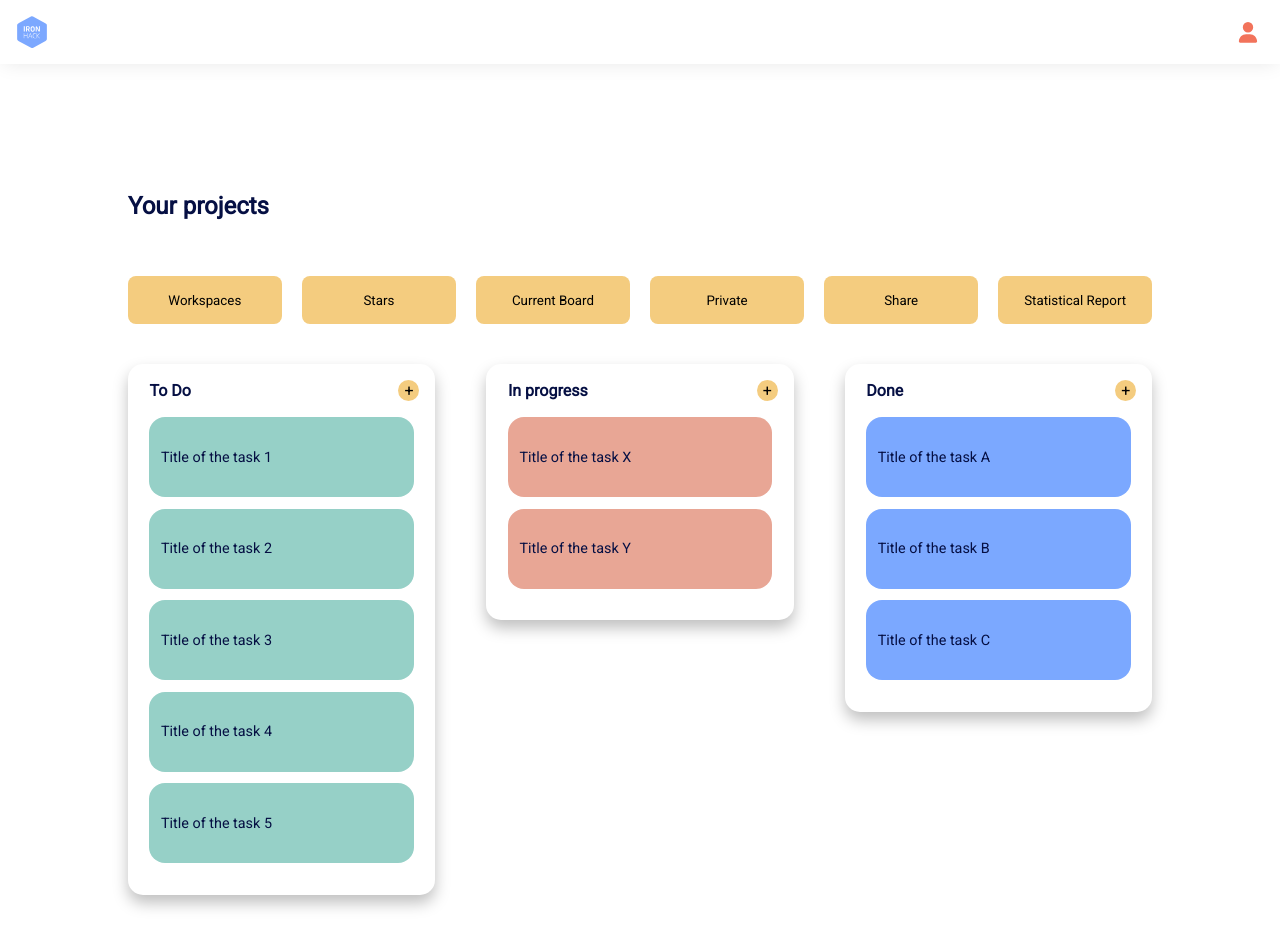
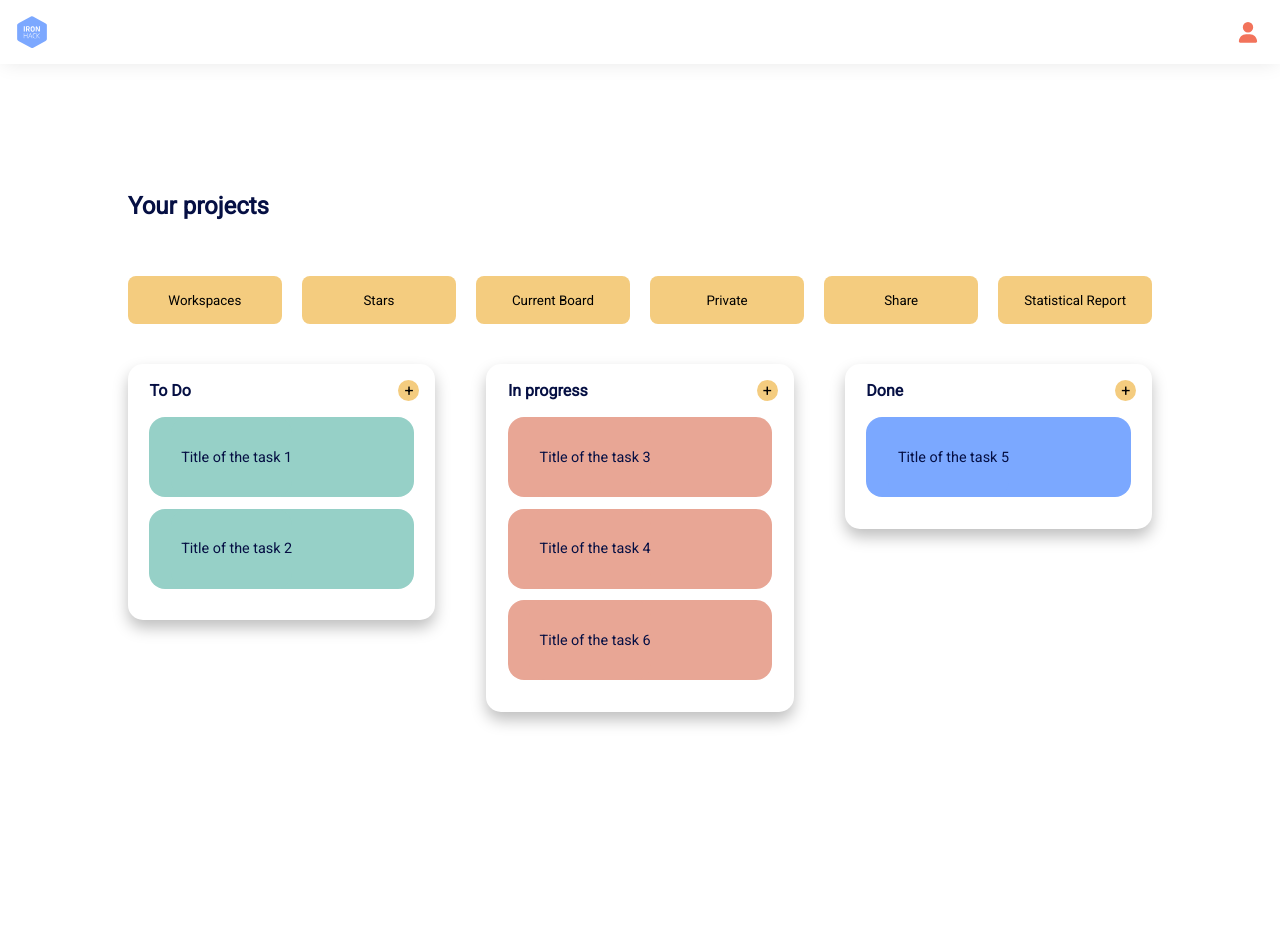
Before and after one commit to cecidlp/kanban, a Vue app: page /todos in a window 1280 px wide. Shown: the top 948 px of the page. After the commit the page ends 840 px from the top, so only its background shows below. Built offline with nearby package versions, Linux system fonts and the light colour scheme.

Commit message:
functionality board button '+' add new card

```diff
--- a/src/pages/ToDoPage.vue
+++ b/src/pages/ToDoPage.vue
@@ -1,10 +1,4 @@
-<script setup>
-import { useRouter } from 'vue-router';
-
-// eslint-disable-next-line no-unused-vars
-const router = useRouter();
-</script>
-
+<!-- eslint-disable no-console -->
 <template>
   <div class="mainContainer">
     <div>
@@ -32,30 +26,34 @@ const router = useRouter();
     </div>
     <div class="groupStatus">
       <div class="mainRow">
+        <!--NEW TASKS-->
         <div class="column1">
           <div class="rowByGroup">
             <div class="headerStatusGroup">
               <h2 class="titleTask">
                 To Do
               </h2>
-              <button class="addTask">
+              <button class="addTask" @click="addNewTask">
                 +
               </button>
+              <div id="newTaskToAdd" class="form-popup">
+                <form action="" class="form-container">
+                  <h3>Add New Task TO DO</h3>
+                  <div>
+                    <label for="titleTask"><b>Title</b></label>
                   </div>
-            <div class="infoByTask1" @click="openModal">
-              <p>Title of the task 1</p>
+                  <textarea name="titleTask" id="titleTaskNew" cols="40" rows="3" placeholder="Enter the name of the new task"></textarea>
+                  <div>
+                    <button type="button" @click="saveNewTask">Save</button>
+                  <button type="button" @click="cancelAddNewTask">Cancel</button>
                   </div>
+                </form>
+              </div>
+            </div>
+            <div v-for="singleNewTask in taskStatusTodo()" v-bind:key="singleNewTask.title" class="infoByTask1" @click="openModal">
               <div class="infoByTask1">
-              <p>Title of the task 2</p>
+              <p>{{singleNewTask.title}}</p>
             </div>
-            <div class="infoByTask1">
-              <p>Title of the task 3</p>
-            </div>
-            <div class="infoByTask1">
-              <p>Title of the task 4</p>
-            </div>
-            <div class="infoByTask1">
-              <p>Title of the task 5</p>
             </div>
           </div>
         </div>
@@ -65,15 +63,27 @@ const router = useRouter();
               <h2 class="titleTask">
                 In progress
               </h2>
-              <button class="addTask">
+              <button class="addTask" @click="addTaskInProgress">
                 +
               </button>
+              <div id="inProgressTaskToAdd" class="form-popup">
+                <form action="" class="form-container">
+                  <h3>Add New Task IN PROGRESS</h3>
+                  <div>
+                    <label for="titleTask"><b>Title</b></label>
                   </div>
+                  <textarea name="titleTask" id="titleTaskProgress" cols="40" rows="3" placeholder="Enter the name of the new task in progress"></textarea>
+                  <div>
+                    <button type="button" @click="saveProgressTask">Save</button>
+                  <button type="button" @click="cancelTaskInProgress">Cancel</button>
+                  </div>
+                </form>
+              </div>
+            </div>
+            <div v-for="singleProgressTask in taskStatusInProgress()" v-bind:key="singleProgressTask.title" class="infoByTask2">
               <div class="infoByTask2">
-              <p>Title of the task X</p>
+              <p>{{singleProgressTask.title}}</p>
             </div>
-            <div class="infoByTask2">
-              <p>Title of the task Y</p>
             </div>
           </div>
         </div>
@@ -83,18 +93,27 @@ const router = useRouter();
               <h2 class="titleTask">
                 Done
               </h2>
-              <button class="addTask">
+              <button class="addTask" @click="addTaskDone">
                 +
               </button>
+              <div id="doneTaskToAdd" class="form-popup">
+                <form action="" class="form-container">
+                  <h3>Add New Task DONE</h3>
+                  <div>
+                    <label for="titleTask"><b>Title</b></label>
                   </div>
+                  <textarea name="titleTask" id="titleTaskDone" cols="40" rows="3" placeholder="Enter the name of the new task finished"></textarea>
+                  <div>
+                    <button type="button" @click="saveDoneTask">Save</button>
+                  <button type="button" @click="cancelTaskDone">Cancel</button>
+                  </div>
+                </form>
+              </div>
+            </div>
+            <div v-for="singleDoneTask in taskStatusDone()" v-bind:key="singleDoneTask.title" class="infoByTask3">
               <div class="infoByTask3">
-              <p>Title of the task A</p>
+                <p>{{singleDoneTask.title}}</p>
               </div>
-            <div class="infoByTask3">
-              <p>Title of the task B</p>
-            </div>
-            <div class="infoByTask3">
-              <p>Title of the task C</p>
             </div>
           </div>
         </div>
@@ -103,12 +122,103 @@ const router = useRouter();
   </div>
 </template>
 
+<script>
+
+export default {
+  data() {
+    return {
+      tasks: [
+        { title: 'Title of the task 1', status: 1 },
+        { title: 'Title of the task 2', status: 1 },
+        { title: 'Title of the task 3', status: 2 },
+        { title: 'Title of the task 4', status: 2 },
+        { title: 'Title of the task 5', status: 3 },
+        { title: 'Title of the task 6', status: 2 },
+      ],
+      newTaskName: '',
+      inProgressTaskName: '',
+      doneTaskName: '',
+    };
+  },
+  computed: {
+  },
+  methods: {
+    /** NEW TASK MODAL  */
+    addNewTask() {
+      document.getElementById('newTaskToAdd').style.display = 'block';
+      console.log('Llamando a método Add New task');
+    },
+    cancelAddNewTask() {
+      document.getElementById('newTaskToAdd').style.display = 'none';
+      document.getElementById('titleTaskNew').value = '';
+    },
+    saveNewTask() {
+      this.newTaskName = document.getElementById('titleTaskNew').value;
+      this.tasks.push({ title: this.newTaskName, status: 1 });
+      this.taskStatusTodo();
+      document.getElementById('newTaskToAdd').style.display = 'none';
+      document.getElementById('titleTaskNew').value = '';
+      console.log('LISTADO NEW TASKS');
+      console.log(this.tasks);
+    },
+    taskStatusTodo() {
+      const statusTodo = this.tasks.filter((task) => task.status === 1);
+      return statusTodo;
+    },
+    /** IN PROGRESS MODAL  */
+    addTaskInProgress() {
+      document.getElementById('inProgressTaskToAdd').style.display = 'block';
+    },
+    cancelTaskInProgress() {
+      document.getElementById('inProgressTaskToAdd').style.display = 'none';
+      document.getElementById('titleTaskProgress').value = '';
+    },
+    saveProgressTask() {
+      this.inProgressTaskName = document.getElementById('titleTaskProgress').value;
+      this.tasks.push({ title: this.inProgressTaskName, status: 2 });
+      this.taskStatusInProgress();
+      document.getElementById('inProgressTaskToAdd').style.display = 'none';
+      document.getElementById('titleTaskProgress').value = '';
+      console.log('LISTADO PROGRESS TASKS');
+      console.log(this.tasks);
+    },
+    taskStatusInProgress() {
+      const statusInProgress = this.tasks.filter((task) => task.status === 2);
+      return statusInProgress;
+    },
+    /** DONE  MODAL  */
+    addTaskDone() {
+      document.getElementById('doneTaskToAdd').style.display = 'block';
+    },
+    cancelTaskDone() {
+      document.getElementById('doneTaskToAdd').style.display = 'none';
+      document.getElementById('titleTaskDone').value = '';
+    },
+    saveDoneTask() {
+      this.doneTaskName = document.getElementById('titleTaskDone').value;
+      this.tasks.push({ title: this.doneTaskName, status: 3 });
+      this.taskStatusDone();
+      document.getElementById('doneTaskToAdd').style.display = 'none';
+      document.getElementById('titleTaskDone').value = '';
+      console.log('LISTADO DONE TASKS');
+      console.log(this.tasks);
+    },
+    taskStatusDone() {
+      const statusDone = this.tasks.filter((task) => task.status === 3);
+      return statusDone;
+    },
+
+  },
+};
+</script>
+
 <style scoped>
 h1 {
   color: #050f43;
   margin-bottom: 2rem;
   margin-top: 2rem;
 }
+
 .mainContainer {
   background-color: white;
   margin: 10%;
@@ -142,18 +252,21 @@ h1 {
   padding-top: 1rem;
   align-items: flex-start;
 }
+
 .column1 {
   border-radius: 15px;
   box-shadow: rgba(0, 0, 0, 0.25) 0 8px 15px;
   text-align: center;
   width: 30%;
 }
+
 .column2 {
   width: 30%;
   border-radius: 15px;
   box-shadow: rgba(0, 0, 0, 0.25) 0 8px 15px;
   text-align: center;
 }
+
 .column3 {
   width: 30%;
   border-radius: 15px;
@@ -232,6 +345,17 @@ p {
   font-size: 0.9rem;
 }
 
+/** MODAL Add New Task */
+.form-popup {
+  display: none;
+  border: 3px solid red;
+  background-color: blue;
+  z-index: 9;
+  margin-left: 10%;
+  margin-top: 20%;
+
+}
+
 @media only screen and (max-width: 700px) {
 
   .mainMenu {
@@ -242,8 +366,8 @@ p {
     flex-wrap: wrap;
     align-content: space-between;
     margin-bottom: 5%;
+  }
 
-  }
   .buttonsMenu {
     background-color: var(--component-three);
     border-radius: 8px;
@@ -253,13 +377,17 @@ p {
     width: 30%;
     border: none;
   }
+
   .mainRow {
     display: flex;
     height: 100%;
     padding-top: 1rem;
     flex-direction: column;
   }
-.column1, .column2, .column3 {
+
+  .column1,
+  .column2,
+  .column3 {
     width: 100%;
     margin-bottom: 10%;
   }
```
Lines whose indentation alone changed are shown as unchanged.
